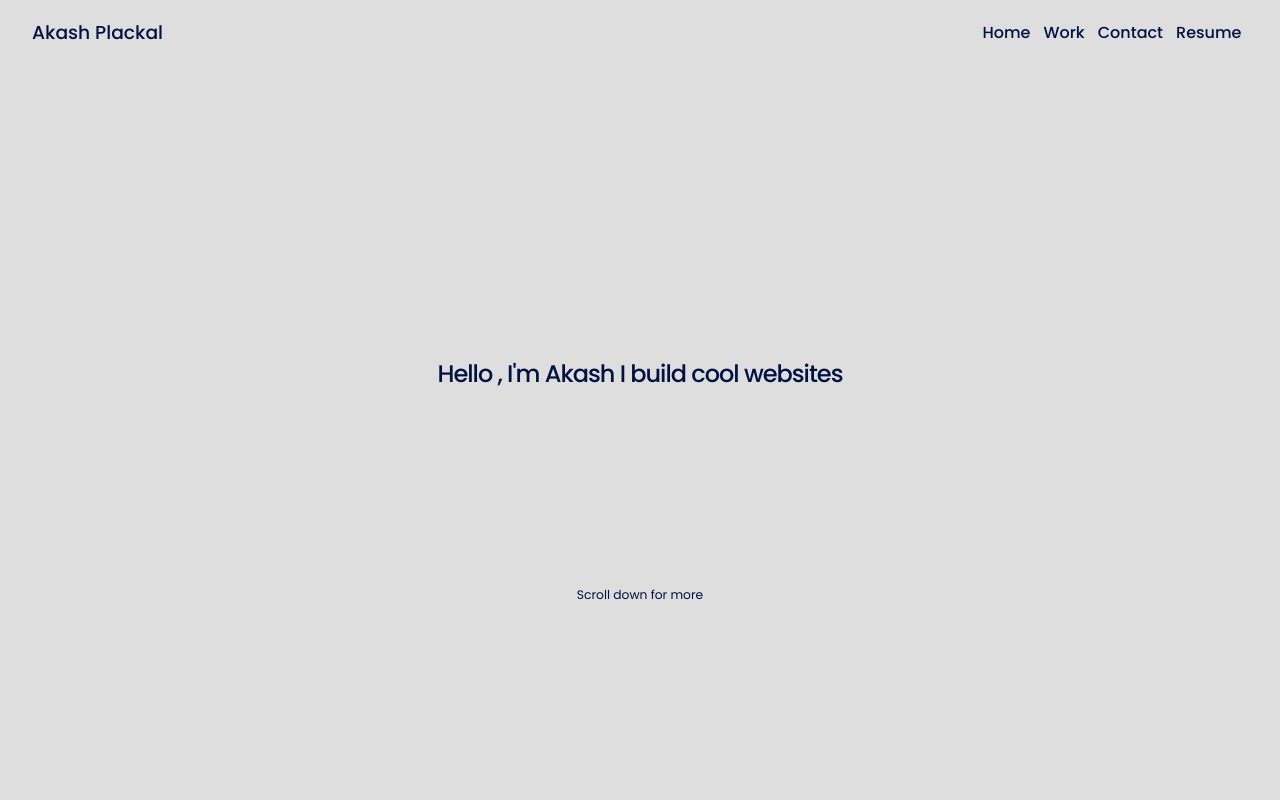
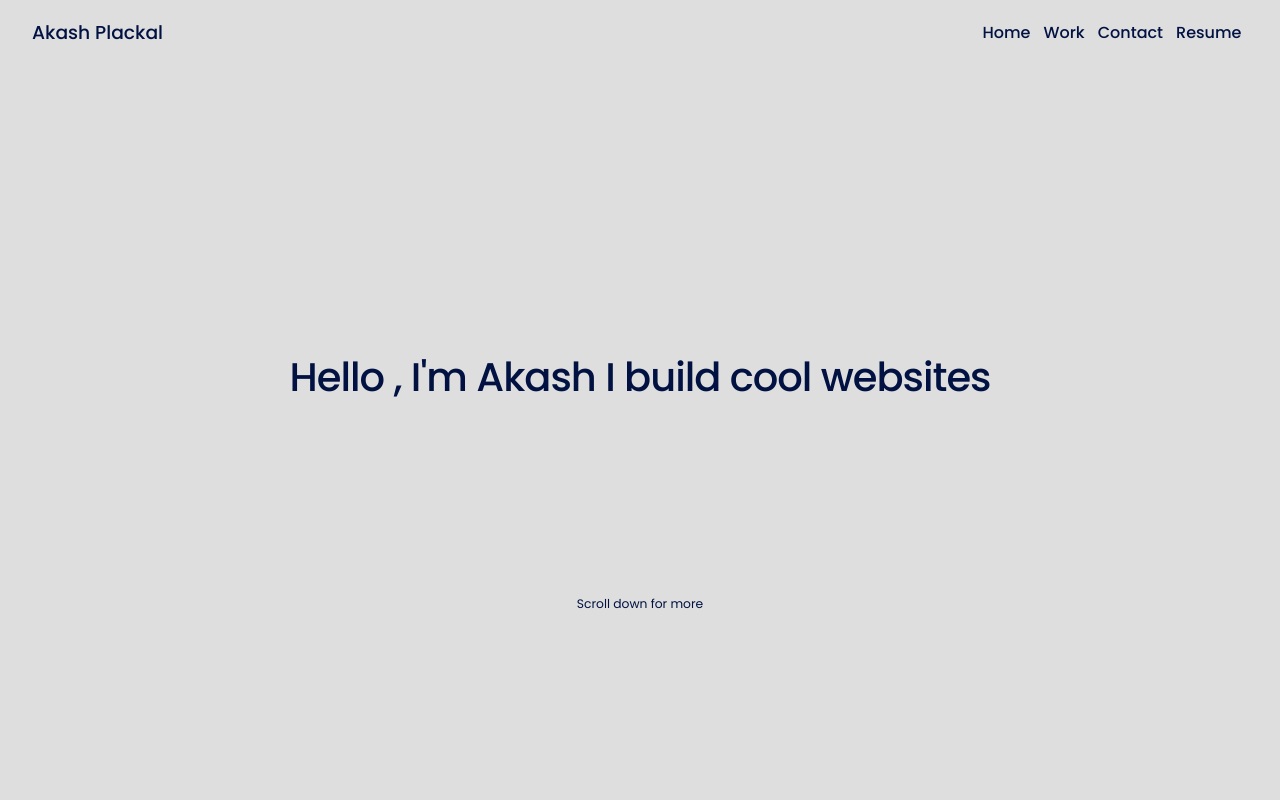
Before and after one commit to akash-plackal/person-porfolio-website, a React (Create React App) app: page / in a window 1280 px wide. Shown: the top 800 px of the page. Built offline with nearby package versions, Linux system fonts and the light colour scheme.

Commit message:
fixed font size

```diff
--- a/src/components/styles/LandingPage.styled.js
+++ b/src/components/styles/LandingPage.styled.js
@@ -1,4 +1,5 @@
 import styled from "styled-components";
+import { size } from "../../data/breakpoint";
 
 export const PageDiv = styled.div`
   display: flex;
@@ -13,10 +14,14 @@ export const PageDiv = styled.div`
 
 export const Title = styled.h1`
   color: #001142;
-  font-size: min(1.5rem, 10vw);
+  font-size: 2.5rem;
   font-weight: 500;
   letter-spacing: -1px;
   text-align: center;
+
+  @media (max-width: ${size.mobileL}) {
+    font-size: 1.5rem;
+  }
 `;
 
 export const P = styled.p`
--- a/src/components/styles/WorkSection.styled.js
+++ b/src/components/styles/WorkSection.styled.js
@@ -57,6 +57,10 @@ export const ProjectDiscCard = styled.div`
 export const ProjectDiscTech = styled.p`
   color: ${(props) => props.txtColor};
   font-size: 0.9rem;
+
+  @media (max-width: ${size.mobileL}) {
+    font-size: 0.7rem;
+  }
 `;
 
 export const ProjectLinks = styled.a`
@@ -71,13 +75,13 @@ export const ProjectDiscMain = styled.h5`
   font-weight: 400;
 
   @media (max-width: ${size.mobileL}) {
-    font-size: 0.8rem;
+    font-size: 1.1rem;
   }
 `;
 
 export const ProjectDiscLink = styled.p`
   color: ${(props) => props.txtColor};
-  font-size: 0.9rem;
+  font-size: 0.8rem;
 `;
 
 export const ShowMoreDiv = styled.div`
```
